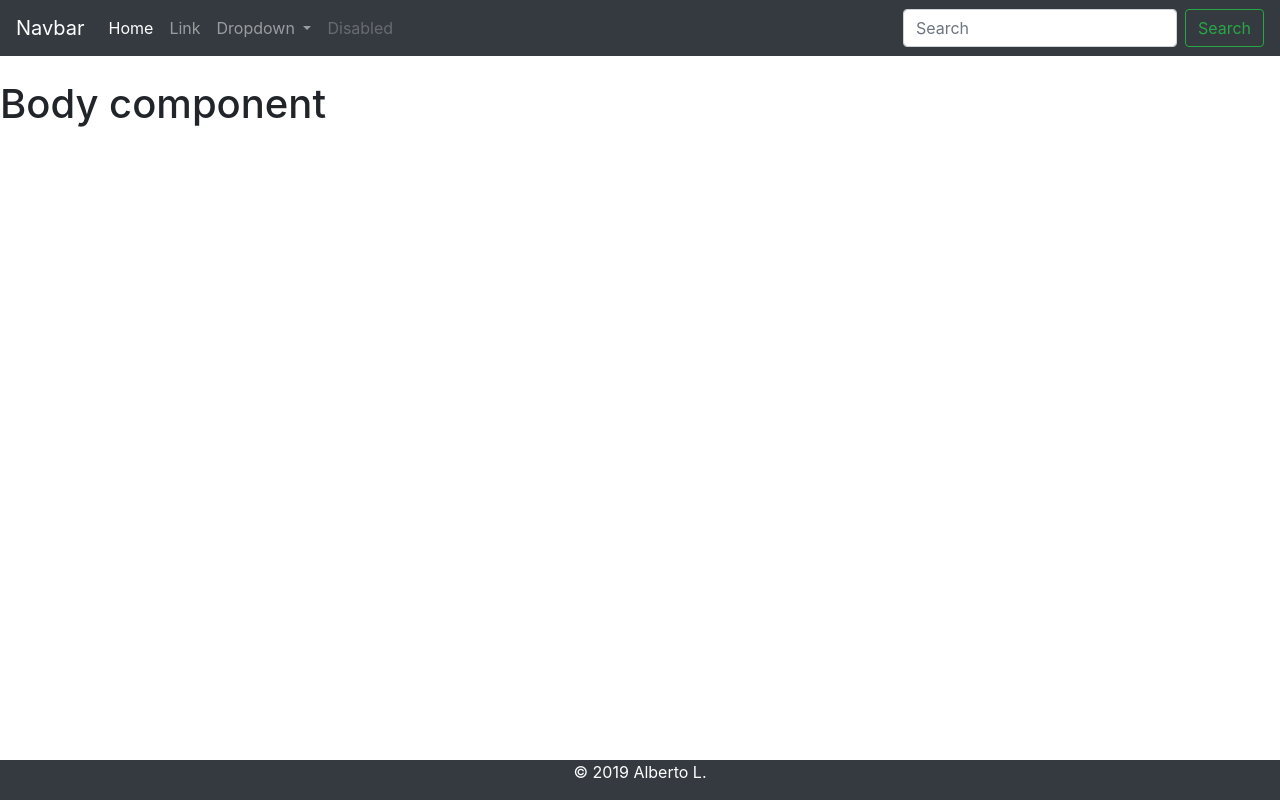
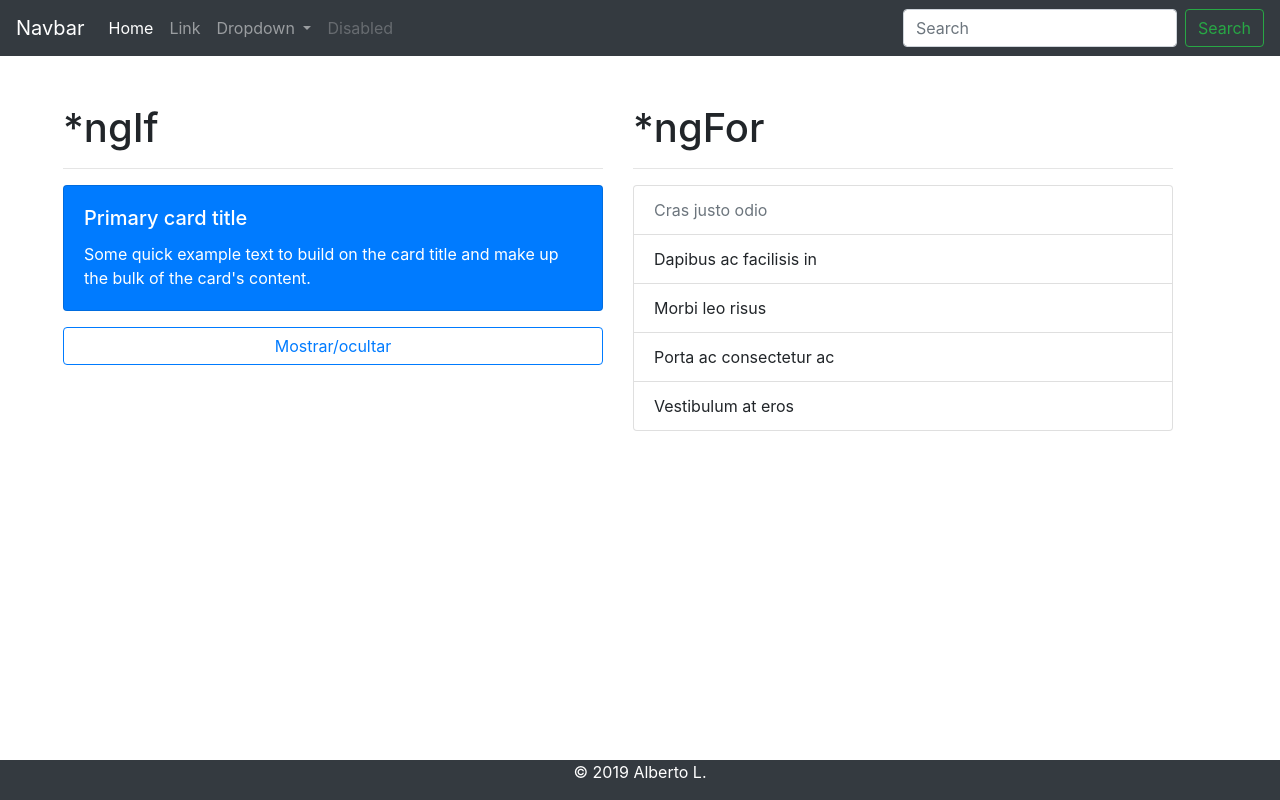
Before and after one commit to codethealbert/Curso-Angular1, an Angular app: page / in a window 1280 px wide. Built offline with nearby package versions, Linux system fonts and the light colour scheme.

Commit message:
Realizando cambios en el body (estructura)

```diff
--- a/src/app/app.component.html
+++ b/src/app/app.component.html
@@ -1,3 +1,5 @@
 <app-header></app-header>
-<app-body class="container"></app-body>
+<div class="container m-5">
+    <app-body></app-body>
+</div>
 <app-footer></app-footer>
--- a/src/app/components/body/body.component.html
+++ b/src/app/components/body/body.component.html
@@ -1 +1,24 @@
-<h1>Body component</h1>
+<div class="row">
+    <div class="col">
+        <h1>*ngIf</h1>
+        <hr>
+        <div class="card text-white bg-primary mb-3" style="width: 100%;">
+            <div class="card-body">
+              <h5 class="card-title">Primary card title</h5>
+              <p class="card-text">Some quick example text to build on the card title and make up the bulk of the card's content.</p>
+            </div>
+        </div>
+        <button class="btn btn-outline-primary btn-block">Mostrar/ocultar</button>
+    </div>
+    <div class="col">
+        <h1>*ngFor</h1>
+        <hr>
+        <ul class="list-group">
+            <li class="list-group-item disabled" aria-disabled="true">Cras justo odio</li>
+            <li class="list-group-item">Dapibus ac facilisis in</li>
+            <li class="list-group-item">Morbi leo risus</li>
+            <li class="list-group-item">Porta ac consectetur ac</li>
+            <li class="list-group-item">Vestibulum at eros</li>
+          </ul>
+    </div>
+</div>
--- a/src/app/components/body/body.component.ts
+++ b/src/app/components/body/body.component.ts
@@ -4,6 +4,6 @@ import { Component } from '@angular/core';
     selector: 'app-body',
     templateUrl: './body.component.html'
 })
-export class BodyComponent{
-
+export class BodyComponent {
+    nombre: 'alberto';
 }
```
